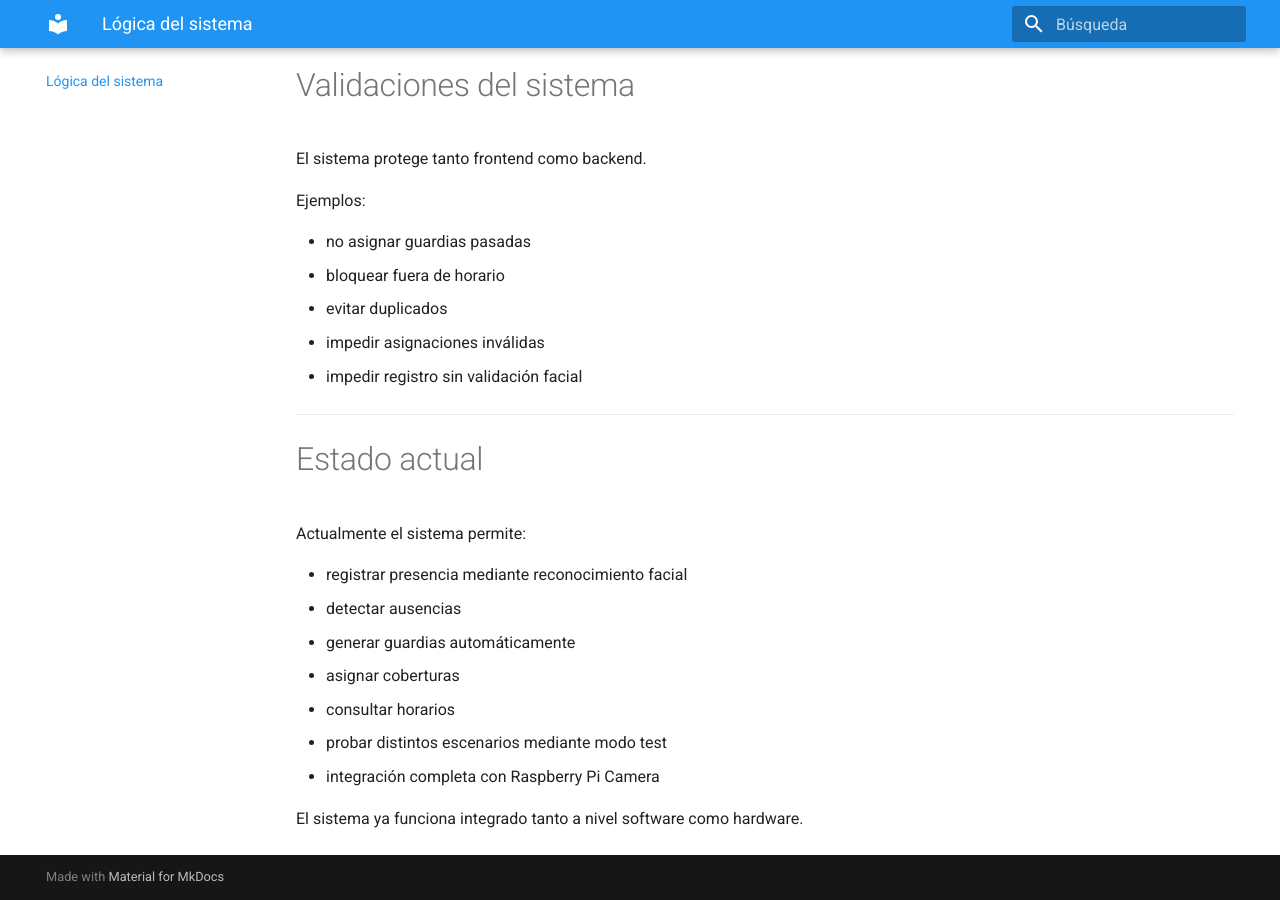
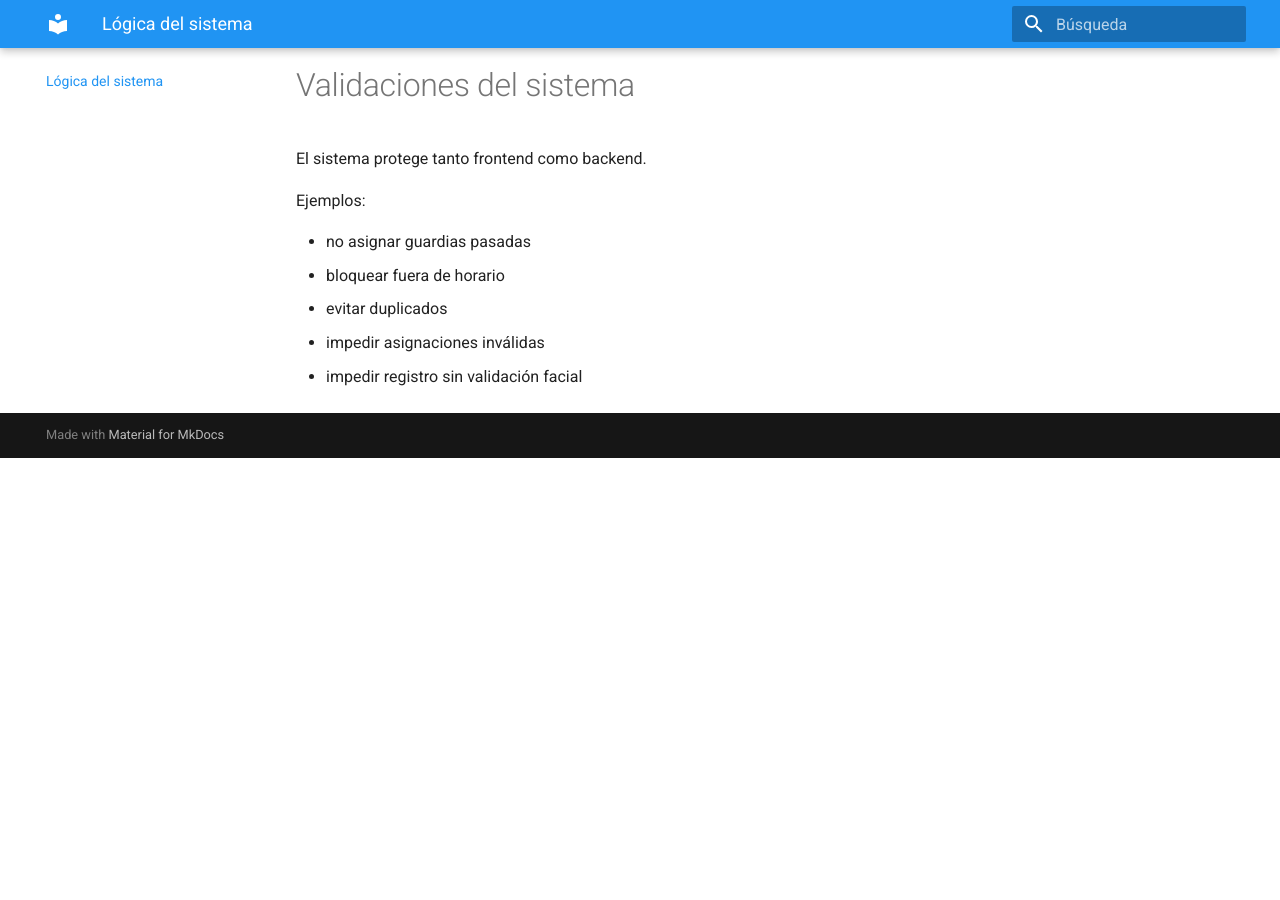
Before and after one commit to yagoaresarmesto/ACT_Proyecto_Guardias, an MkDocs documentation site: the page built from docs/logica.md, in a window 1280 px wide and 900 px high, scrolled down 8122 px. Built offline with MkDocs 1.6.1 and Material for MkDocs 9.7.7, drawn with Linux system fonts in a browser that asks for light colours; after the commit the page ends 8580 px from its top, so only the background shows below that; some of the changed text lies outside the part shown.

Commit message:
Corriendo documentación

```diff
--- a/docs/logica.md
+++ b/docs/logica.md
@@ -7,7 +7,7 @@ El sistema de gestión de guardias se basa en comparar:
 
 A partir de esa comparación, el sistema detecta automáticamente incidencias y genera las guardias necesarias.
 
-Actualmente la presencia se obtiene mediante reconocimiento facial utilizando Raspberry Pi Camera.
+La presencia se obtiene mediante reconocimiento facial utilizando Raspberry Pi Camera.
 
 ---
 
@@ -346,19 +346,3 @@ Ejemplos:
 - evitar duplicados
 - impedir asignaciones inválidas
 - impedir registro sin validación facial
-
----
-
-# Estado actual
-
-Actualmente el sistema permite:
-
-- registrar presencia mediante reconocimiento facial
-- detectar ausencias
-- generar guardias automáticamente
-- asignar coberturas
-- consultar horarios
-- probar distintos escenarios mediante modo test
-- integración completa con Raspberry Pi Camera
-
-El sistema ya funciona integrado tanto a nivel software como hardware.
```
Also changed, not shown: docs/arquitectura.md (+0 -14 lines), docs/base_datos.md (+0 -15 lines).
